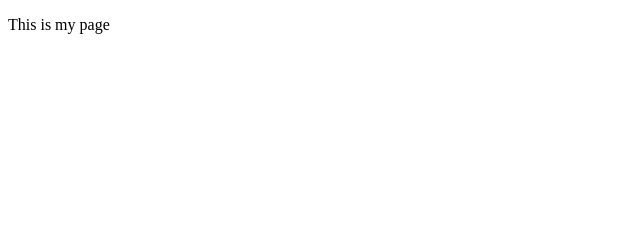
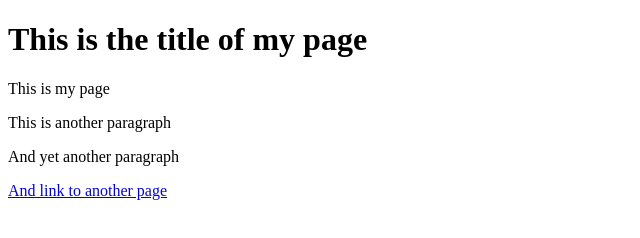
Before and after one commit to achauvin10/achauvin10.github.io, a plain HTML site: page index.html in a window 1280 px wide. Shown: the whole page, without its empty margins (0-640 px from the left). Drawn offline with Linux system fonts and the light colour scheme.

Commit message:
Adding a new page to the repository

```diff
--- a/index.html
+++ b/index.html
@@ -5,6 +5,10 @@
     <title>My test page</title>
   </head>
   <body>
-    <p>This is my page</p>
+    <h1>This is the title of my page</h1>
+      <p>This is my page</p>
+      <p>This is another paragraph</p>
+      <p>And yet another paragraph</p>
+      <a href="./newpage.html">And link to another page</a>
   </body>
 </html>
```
Also changed, not shown: newpage.html (added, +12 -0 lines).
